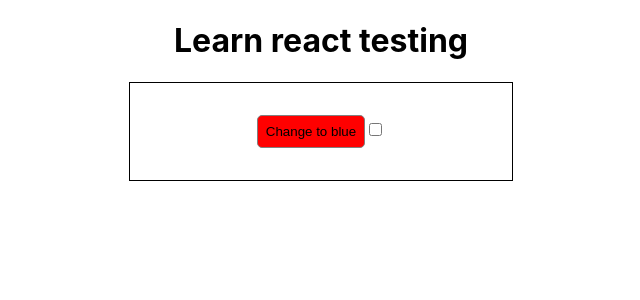
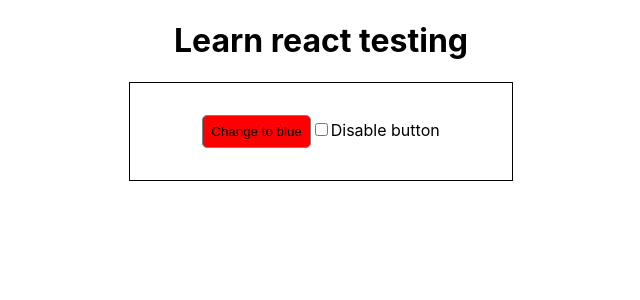
Before and after one commit to kedar512/react-testing-jest-testing-library, a React (Create React App) app: page / in a window 1280 px wide. Shown: the top 300 px of the page, without its empty margins (319-959 px from the left). Built offline with nearby package versions, Linux system fonts and the light colour scheme.

Commit message:
Added label for checkbox

```diff
--- a/src/ColorButton/ColorButton.js
+++ b/src/ColorButton/ColorButton.js
@@ -45,10 +45,12 @@ class ColorButton extends React.Component {
                 </button>
                 <input
                     defaultChecked={this.state.isChecked}
+                    id="disable-button-checkbox"
                     type="checkbox"
                     onChange={this.handleCheckboxChanged}
                     aria-checked={this.state.isChecked}
                 />
+                <label htmlFor="disable-button-checkbox">Disable button</label>
             </div>
         )
     }
```
Also changed, not shown: 1 other file (tests, documents, lock files or other folders).
